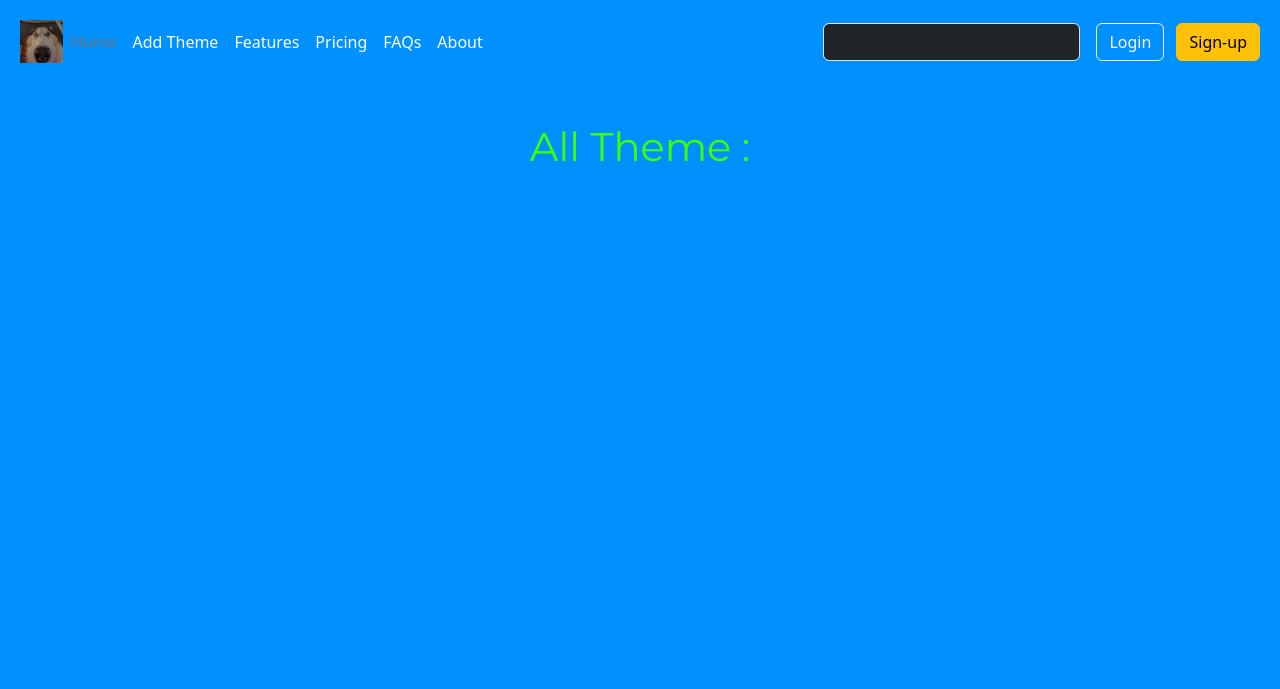
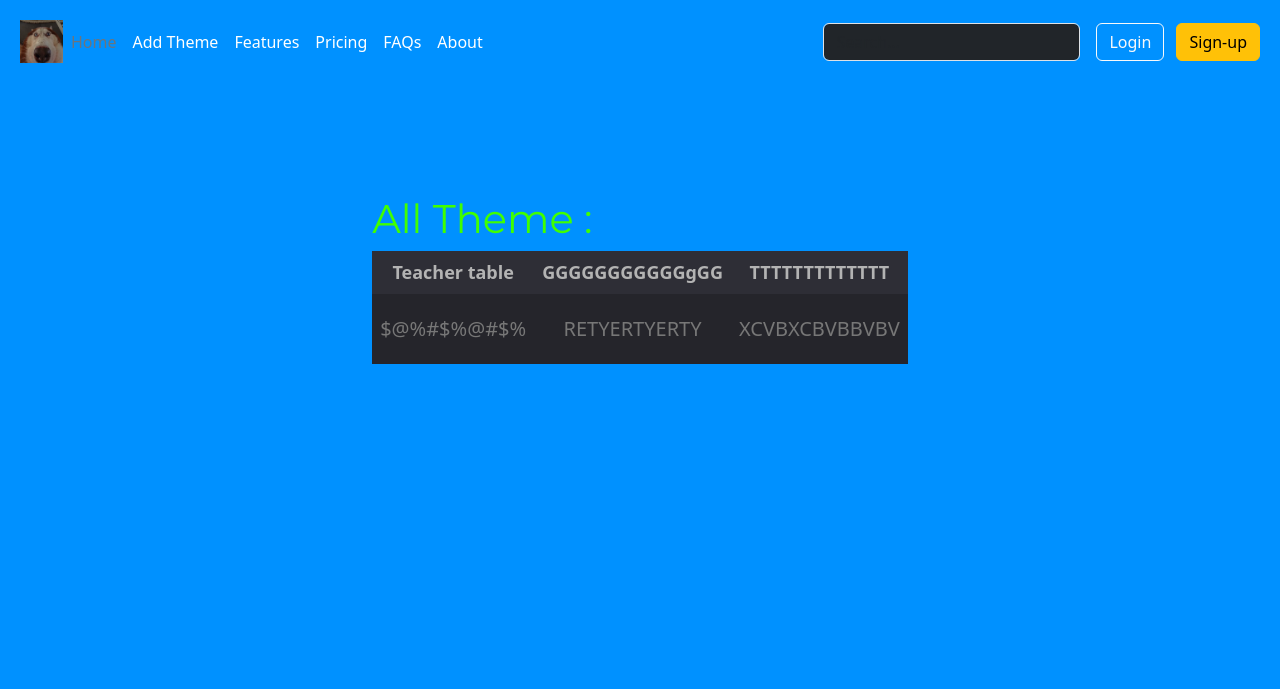
Before and after one commit to OrangeSpirit/TEST_WEB, a Flask app: page / in a window 1280 px wide. Shown: the top 689 px of the page. Run offline with Flask 3, Linux system fonts and the light colour scheme; some libraries are stand-ins or nearby versions.

Commit message:
add table custom

```diff
--- /dev/null
+++ b/app/static/css/blocks/table.css
@@ -0,0 +1,193 @@
+/* TABLE */
+
+.custom-table th {
+  font-size: 18px;
+  text-align: center; /* Center content */
+}
+
+.custom-table td {
+  font-size: 20px;
+  text-align: center; /* Center content */
+}
+
+.content {
+  padding: 7rem 0; }
+
+h2 {
+  font-size: 20px;
+  color: #fff; }
+
+.custom-table {
+  min-width: 340px; }
+  .custom-table thead tr, .custom-table thead th {
+    border-top: none;
+    border-bottom: none !important;
+    background: #2e2e36;
+    color: #b3b3b3;
+  }
+  .custom-table tbody th, .custom-table tbody td {
+    color: #777;
+    font-weight: 400;
+    padding-bottom: 20px;
+    padding-top: 20px;
+    font-weight: 300; }
+    .custom-table tbody th small, .custom-table tbody td small {
+      color: #b3b3b3;
+      font-weight: 300; }
+  .custom-table tbody tr:not(.spacer) {
+    border-radius: 7px;
+    overflow: hidden;
+    -webkit-transition: .3s all ease;
+    -o-transition: .3s all ease;
+    transition: .3s all ease; }
+    .custom-table tbody tr:not(.spacer):hover {
+      -webkit-box-shadow: 0 2px 10px -5px rgba(0, 0, 0, 0.1);
+      box-shadow: 0 2px 10px -5px rgba(0, 0, 0, 0.1); }
+  .custom-table tbody tr th, .custom-table tbody tr td {
+    background: #25252b;
+    border: none;
+    -webkit-transition: .3s all ease;
+    -o-transition: .3s all ease;
+    transition: .3s all ease; }
+    .custom-table tbody tr th a, .custom-table tbody tr td a {
+      color: #b3b3b3; }
+    .custom-table tbody tr th:first-child, .custom-table tbody tr td:first-child {
+      border-top-left-radius: 0px;
+      border-bottom-left-radius: 0px; }
+    .custom-table tbody tr th:last-child, .custom-table tbody tr td:last-child {
+      border-top-right-radius: 0px;
+      border-bottom-right-radius: 0px; }
+  .custom-table tbody tr.spacer td {
+    padding: 0 !important;
+    height: 3px;
+    border-radius: 0 !important;
+    background: transparent !important; }
+  .custom-table tbody tr.active th, .custom-table tbody tr.active td, .custom-table tbody tr:hover th, .custom-table tbody tr:hover td {
+    color: #fff;
+    background: #2e2e36; }
+    .custom-table tbody tr.active th a, .custom-table tbody tr.active td a, .custom-table tbody tr:hover th a, .custom-table tbody tr:hover td a {
+      color: #fff; }
+
+
+.custom-table th.limited-width,
+.custom-table td.limited-width {
+    width: 500px;
+}
+
+@media (max-width: 1140px) {
+    .custom-table th.limited-width,
+    .custom-table td.limited-width {
+        width: 150px;
+    }
+}
+
+.custom-table td input {
+    all: unset; /* Сбрасываем дефолтные стили */
+    position: relative; /* Задаем относительное позиционирование */
+    font-family: "Arial", sans-serif; /* Наследуем стиль шрифта */
+    font-size: 16px; /* Увеличиваем размер текста */
+    color: #d3d3d3; /* Цвет текста */
+    padding: 5px 8px; /* Внутренние отступы */
+    border: 1px solid #444; /* Темная граница */
+    border-radius: 4px; /* Закругленные углы */
+    background-color: #1f1f1f; /* Темный фон */
+    box-sizing: border-box; /* Учитываем отступы */
+    width: 100%;
+}
+
+
+/* Контейнер для инпута и кнопки */
+.input-with-span {
+    position: relative;
+    width: 100%; /* Ширина контейнера */
+    max-width: 400px; /* Ограничение ширины контейнера */
+}
+
+/* Сам инпут */
+.input-with-span input {
+    width: 100%; /* Инпут занимает всю ширину контейнера */
+    padding-right: 40px; /* Отступ справа для кнопки */
+    padding: 10px;
+    font-size: 16px;
+    border: 1px solid #444;
+    border-radius: 4px;
+    background-color: #1f1f1f;
+    color: #d3d3d3;
+    box-sizing: border-box;
+}
+
+/* Кнопка "глаз" */
+.input-with-span .btn-eye {
+    position: absolute;
+    top: 50%;
+    right: 10px; /* Отступ от правого края */
+    transform: translateY(-50%);
+    background: none;
+    border: none;
+    cursor: pointer;
+    font-size: 16px;
+    color: #d3d3d3;
+    padding: 0;
+    outline: none;
+}
+
+.input-with-span .btn-eye:hover {
+    color: white;
+}
+
+.custom-table td .btn {
+    border-radius: 4px; /* Закругленные углы */
+    width: auto; /* Автоматическая ширина */
+}
+
+.custom-table td .btn-success {
+    background-color: #28a745; /* Зеленый фон */
+    border: none; /* Убираем стандартную границу */
+}
+
+.custom-table td .btn-success:hover {
+    background-color: #218838; /* Темно-зеленый при наведении */
+}
+
+.custom-table td .btn-success:active {
+    background-color: #1e7e34; /* Сатурированный зеленый при клике */
+}
+
+.custom-table td select {
+    all: unset; /* Сбрасываем дефолтные стили */
+    font-family: "Arial", sans-serif; /* Шрифт */
+    font-size: 16px; /* Размер текста */
+    color: #d3d3d3; /* Цвет текста */
+    padding: 5px 8px; /* Отступы */
+    border: 1px solid #444; /* Темная граница */
+    border-radius: 4px; /* Закругленные углы */
+    background-color: #1f1f1f; /* Темный фон */
+    width: 100%; /* Ширина */
+    box-sizing: border-box; /* Учитываем отступы */
+    appearance: none; /* Убираем стандартный вид браузера */
+    cursor: pointer; /* Курсор-указатель при наведении */
+}
+
+@media (max-width: 1140px) {
+    .custom-table td select {
+        width: 100%;
+    }
+}
+
+.custom-table td select:hover {
+    border-color: #888; /* Цвет границы при наведении */
+}
+
+.custom-table td select:focus {
+    outline: none; /* Убираем стандартный фокус */
+    border-color: #28a745; /* Зеленая граница при фокусе */
+}
+
+.custom-table td select option {
+    font-family: "Arial", sans-serif; /* Шрифт */
+    font-size: 16px; /* Размер текста */
+    color: #000; /* Цвет текста */
+    background-color: #fff; /* Белый фон */
+    padding: 5px 8px; /* Отступы */
+    border: none; /* Убираем границы */
+}
--- a/app/templates/main/base.html
+++ b/app/templates/main/base.html
@@ -4,6 +4,7 @@
     <meta charset="UTF-8">
     <link rel="stylesheet" href="{{ url_for('static', filename='css/libs/bootstrap.min.css') }}">
     <link rel="stylesheet" href="{{ url_for('static', filename='css/main.css') }}">
+    {% block style %}{% endblock %}
     <title>{% block title %}{% endblock %}</title>
 </head>
 
--- a/app/templates/post/all.html
+++ b/app/templates/post/all.html
@@ -1,3 +1,26 @@
 {% extends 'main/base.html' %}
 
 {% block title %}All Theme :{% endblock %}
+
+{% block style %}<link rel="stylesheet" href="{{ url_for('static', filename='css/blocks/table.css') }}">{% endblock %}
+
+{% block content %}
+<div calss="table-responsive custom-table-responsive">
+    <table class="table custom-table">
+        <thead>
+            <tr>
+                <th scope="col">Teacher table</th>
+                <th scope="col">GGGGGGGGGGGgGG</th>
+                <th scope="col">TTTTTTTTTTTTT</th>
+            </tr>
+        </thead>
+        <tbody>
+            <tr scope="row">
+                <td>$@%#$%@#$%</td>
+                <td>RETYERTYERTY</td>
+                <td>XCVBXCBVBBVBV</td>
+            </tr>
+        </tbody>
+    </table>
+</div>
+{% endblock %}
```
